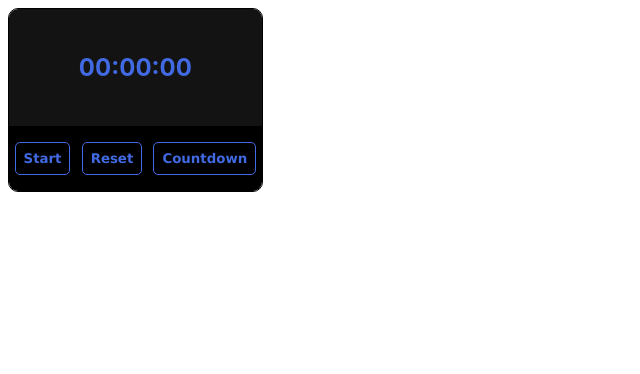
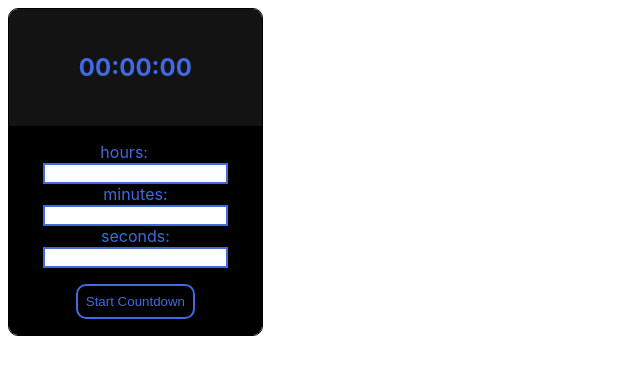
Before and after one commit to JasonEVE0/ReactTimer, a React (Create React App) app: page / in a window 1280 px wide. Both pictures are taken after a click on the button "Countdown". Shown: the top 374 px of the page, without its empty margins (0-640 px from the left). Built offline with nearby package versions, Linux system fonts and the light colour scheme.

Commit message:
finish set time functionality

```diff
--- a/src/components/CountdownButton.js
+++ b/src/components/CountdownButton.js
@@ -1,8 +1,8 @@
 import React from "react";
 
-function CountdownButton(){
+function CountdownButton(props){
   return (
-    <button className="timer-button">Countdown</button>
+    <button className="timer-button" onClick={props.countdownActiveOnClick}>Countdown</button>
   );
 }
 
--- a/src/components/CountdownInputs.js
+++ b/src/components/CountdownInputs.js
@@ -1,9 +1,40 @@
 import React from "react";
+import "../styles/timer.css"
 
-function CountdownInputs(){
-    return (
-        <h1>countdown inputs</h1>
-    );
+function CountdownInputs(props){
+
+  function submitCountdown(){
+    let hours = Number(document.querySelector("#hours").value);
+    let minutes = Number(document.querySelector("#minutes").value);
+    let seconds = Number(document.querySelector("#seconds").value);
+
+    props.setCountdown(hours, minutes, seconds);
+  }
+
+  function completeCountdown(){
+    submitCountdown();
+    props.turnOffCountdown();
+  }
+
+  return (
+    <div className="countdown-container">
+      <form>
+        <label htmlFor="hours">hours:&nbsp;&nbsp;&nbsp;&nbsp;&nbsp;</label>
+        <input type="text" name="hours" id="hours"></input>
+        <br />
+
+        <label htmlFor="minutes">minutes: </label>
+        <input type="text" name="minutes" id="minutes"></input>
+        <br />
+
+        <label htmlFor="seconds">seconds: </label>
+        <input type="text" name="seconds" id="seconds"></input>
+        <br />
+
+        <input className="countdown-submit" onClick={completeCountdown} type="button" value="Start Countdown"></input>
+      </form>
+    </div>
+  );
 }
 
 export default CountdownInputs;
--- a/src/components/Timer.js
+++ b/src/components/Timer.js
@@ -22,7 +22,7 @@ function Timer(){
       }, 1000));
     } else {
       clearInterval(timerInterval);
-  }
+    }
   }, [timerActive]);
 
   function toggleTimer(){
@@ -34,18 +34,32 @@ function Timer(){
     setTime(0);
   }
 
+  function displayCountdownWindow(){
+    setCountdownActive(true);
+  }
+
+  function closeCountdownWindow(){
+    setCountdownActive(false);
+  }
+
+  function setCountdown(hours, minutes, seconds){
+    let totalSeconds = (hours * (60**2)) + (minutes * 60) + seconds;
+    setTime(totalSeconds);
+    setTimerActive(true);
+  }
+
   return (
     <div className="timer-container">
       <div className="display-container">
         <TimerDisplay time={time} />
       </div>
       { countdownActive ? (
-          <CountdownInputs />
+          <CountdownInputs setCountdown={setCountdown} turnOffCountdown={closeCountdownWindow} />
       ) : (
       <div className="button-container">
         <StartToggle onClickToggle={toggleTimer} isTimerActive={timerActive} />
         <ResetButton reset={resetTimer} />
-        <CountdownButton />
+        <CountdownButton countdownActiveOnClick={displayCountdownWindow}/>
       </div>
       )}
     </div>
--- a/src/components/TimerDisplay.js
+++ b/src/components/TimerDisplay.js
@@ -4,7 +4,7 @@ function TimerDisplay(props){
 
   // computes the hours, minutes and seconds from total seconds
   let hours = Math.trunc(props.time / (60**2))
-  let minutes = Math.trunc(props.time / 60);
+  let minutes = Math.trunc((props.time % 60**2) / 60);
   let seconds = Math.trunc(props.time % 60);
 
   // if the hour, minute or second is only one digit then add a leading zero
--- a/src/styles/timer.css
+++ b/src/styles/timer.css
@@ -3,7 +3,7 @@
     border-radius: 10px;
     width: 20%;
     overflow: hidden;
-    min-width: 125px;
+    min-width: 205px;
 }
 
 .display-container {
@@ -21,6 +21,26 @@
     justify-content: space-around;
     padding: 1rem 0;
     background-color: black;
+}
+
+.countdown-container {
+    background-color: black;
+    text-align: center;
+    color: royalblue;
+    padding: 1rem;
+}
+
+.countdown-container > form > input {
+    border: 2px solid royalblue;
+}
+
+.countdown-submit {
+    padding: 0.5rem;
+    margin: 1rem 0 0 0;
+    border-radius: 10px;
+    background-color:black;
+    border: 2px solid royalblue;
+    color: royalblue;
 }
 
 @media screen and (max-width: 1100px){
```
